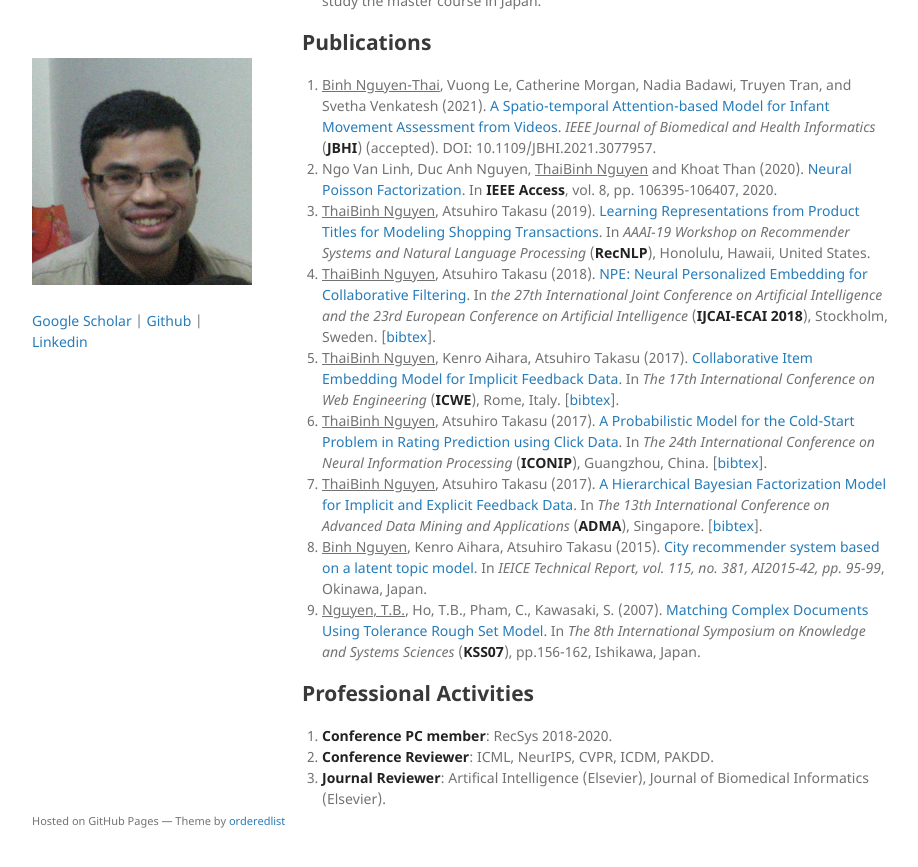
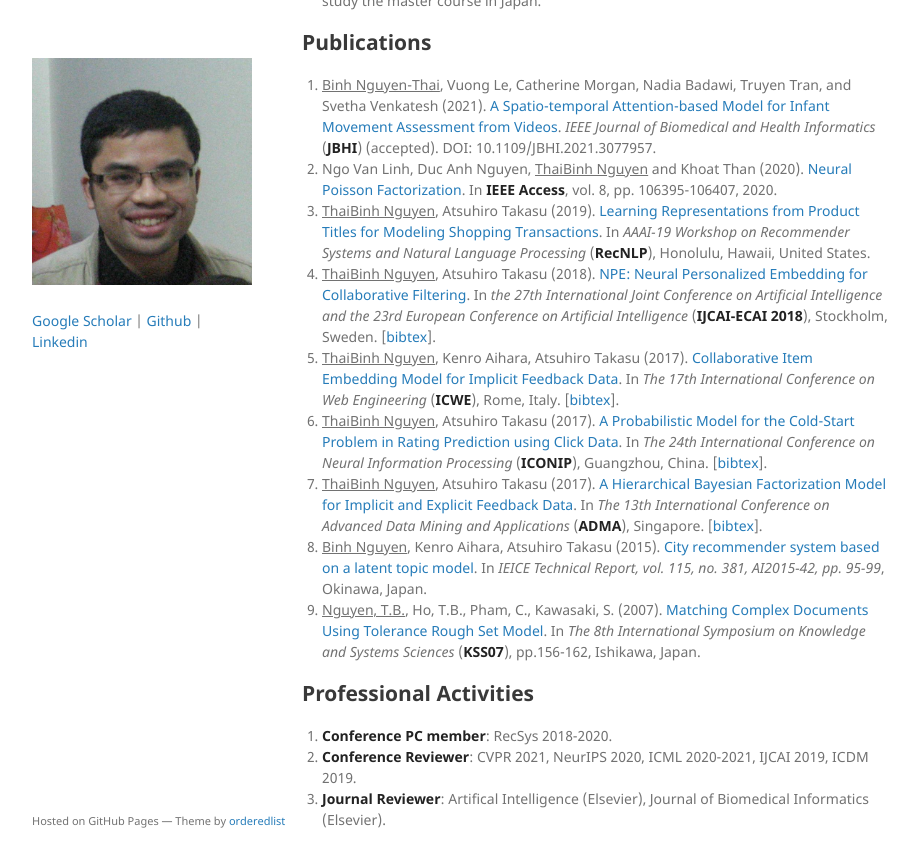
Before and after one commit to nguyenthaibinh/nguyenthaibinh.github.io, a Jekyll site: the page built from index.md, in a window 1280 px wide and 900 px high, scrolled down 726 px. Shown: the top 867 px of the window, without its empty margins (178-1096 px from the left). Built offline with Jekyll 4.4.1, drawn with Linux system fonts in a browser that asks for light colours; the repository's description, which GitHub fills in, is left out; our own code applies the rules of GitHub Pages for plain Markdown files.

Commit message:
Update index.md

```diff
--- a/index.md
+++ b/index.md
@@ -33,5 +33,5 @@ I completed my Ph.D in Informatics at the <a href="http://www.nii.ac.jp/graduate
 
 ## Professional Activities
 1. **Conference PC member**: RecSys 2018-2020.
-2. **Conference Reviewer**: ICML, NeurIPS, CVPR, ICDM, PAKDD.
+2. **Conference Reviewer**: CVPR 2021, NeurIPS 2020, ICML 2020-2021, IJCAI 2019, ICDM 2019.
 3. **Journal Reviewer**: Artifical Intelligence (Elsevier), Journal of Biomedical Informatics (Elsevier).
```
